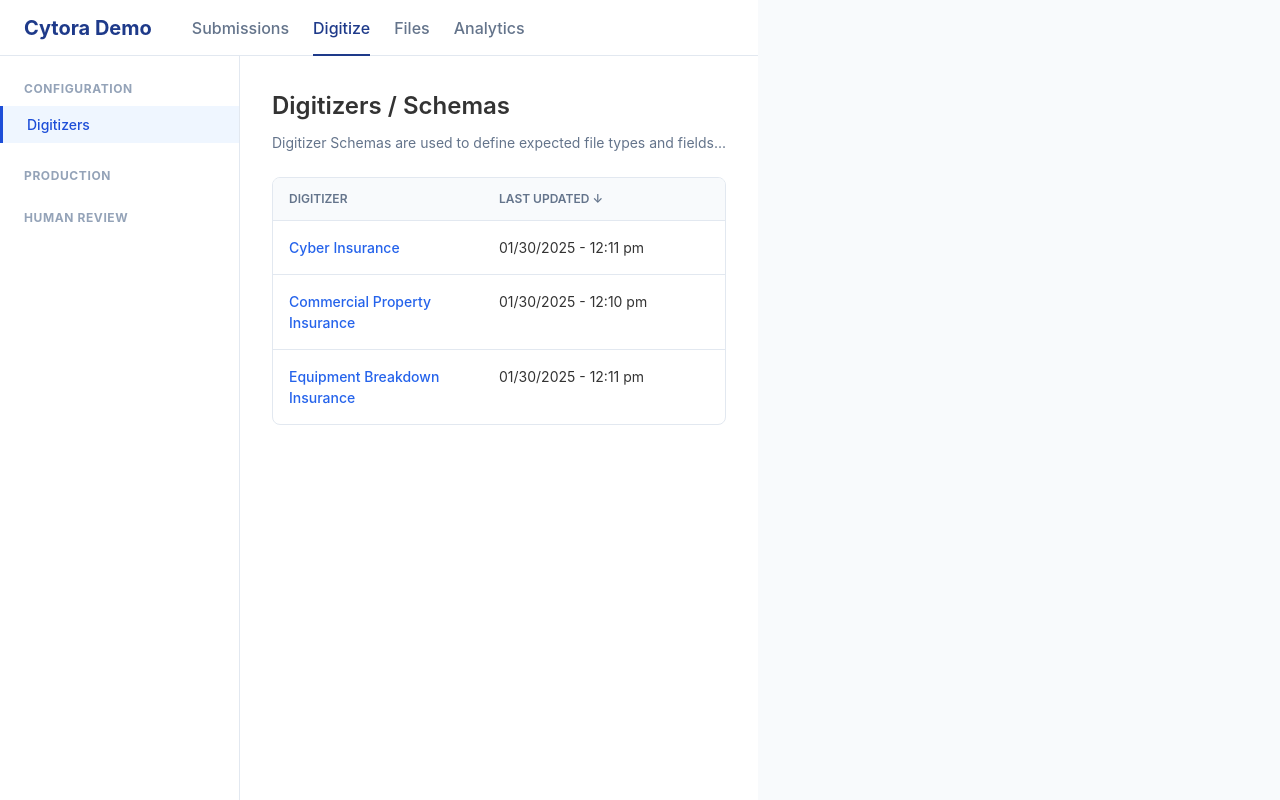
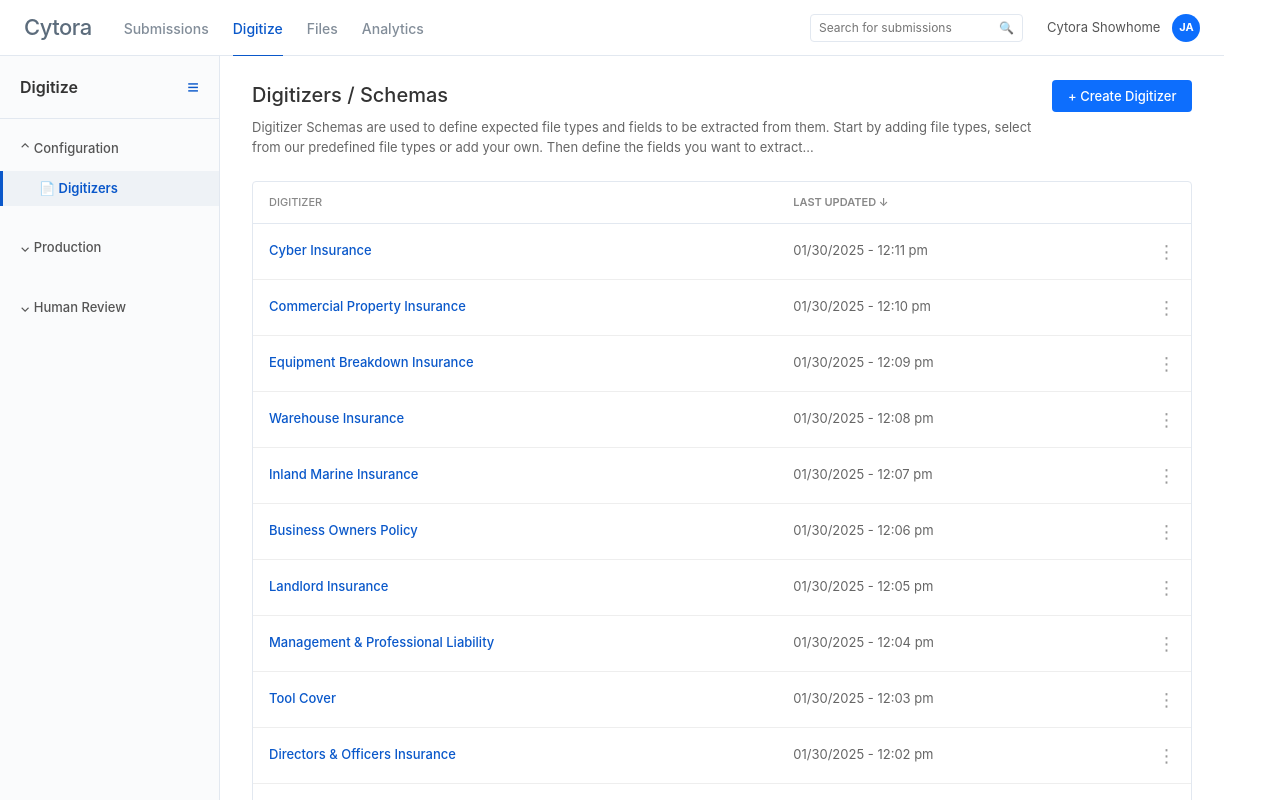
Before and after one commit to uxdjason/cytora-schema-demo, a React (Vite) app: page / in a window 1280 px wide. Built offline with nearby package versions, Linux system fonts and the light colour scheme.

Commit message:
feat: update App component, styles, and mock data

```diff
--- a/src/App.css
+++ b/src/App.css
@@ -1,48 +1,86 @@
-/* 기본 리셋 및 폰트 */
+/* 기본 리셋 */
 * { box-sizing: border-box; margin: 0; padding: 0; font-family: -apple-system, BlinkMacSystemFont, "Segoe UI", Roboto, Helvetica, Arial, sans-serif; }
-body { background-color: #f8fafc; color: #333; }
+body { background-color: #ffffff; color: #333; overflow: hidden; }
 
 .app-layout { display: flex; flex-direction: column; height: 100vh; }
 
-/* 상단 네비게이션 */
-.top-nav { display: flex; align-items: center; padding: 0 24px; height: 56px; background: white; border-bottom: 1px solid #e2e8f0; }
-.logo { font-size: 20px; font-weight: bold; color: #1e3a8a; margin-right: 40px; }
-.nav-links span { margin-right: 24px; color: #64748b; font-weight: 500; cursor: pointer; }
-.nav-links span.active { color: #1e3a8a; border-bottom: 2px solid #1e3a8a; padding-bottom: 16px; }
+/* 1. 상단 네비게이션 */
+.top-nav { display: flex; justify-content: space-between; align-items: center; padding: 0 24px; height: 56px; border-bottom: 1px solid #e2e8f0; }
+.nav-left, .nav-right { display: flex; align-items: center; }
+.logo { font-size: 22px; font-weight: 500; color: #5c6c7c; margin-right: 32px; letter-spacing: -0.5px; }
+.nav-links span { margin-right: 24px; color: #828d99; font-size: 14px; font-weight: 500; cursor: pointer; padding: 18px 0; }
+.nav-links span.active { color: #0a58ca; border-bottom: 2px solid #0a58ca; }
 
-/* 본문 레이아웃 (사이드바 + 메인) */
+.search-bar { display: flex; align-items: center; border: 1px solid #e2e8f0; border-radius: 4px; padding: 4px 8px; margin-right: 24px; }
+.search-bar input { border: none; outline: none; font-size: 12px; width: 180px; color: #666; }
+.search-icon { font-size: 12px; color: #999; }
+.user-profile { display: flex; align-items: center; font-size: 13px; color: #555; }
+.avatar { background-color: #0d6efd; color: white; width: 28px; height: 28px; border-radius: 50%; display: flex; justify-content: center; align-items: center; font-size: 11px; margin-left: 12px; font-weight: bold; }
+
+/* 2. 본문 레이아웃 (사이드바 + 메인) */
 .main-body { display: flex; flex: 1; overflow: hidden; }
 
-/* 사이드바 */
-.sidebar { width: 240px; background: white; border-right: 1px solid #e2e8f0; padding: 24px 0; }
-.menu-group { margin-bottom: 24px; }
-.menu-group h3 { font-size: 12px; color: #94a3b8; padding: 0 24px; margin-bottom: 8px; text-transform: uppercase; letter-spacing: 0.05em; }
-.menu-group ul { list-style: none; }
-.menu-group li { padding: 8px 24px; font-size: 14px; cursor: pointer; color: #475569; }
-.menu-group li.active { background: #eff6ff; color: #1d4ed8; font-weight: 500; border-left: 3px solid #1d4ed8; }
+/* 좌측 사이드바 */
+.sidebar { width: 220px; border-right: 1px solid #e2e8f0; background: #fafbfc; display: flex; flex-direction: column; }
+.sidebar-header { display: flex; justify-content: space-between; align-items: center; padding: 16px 20px; border-bottom: 1px solid #e2e8f0; }
+.sidebar-header h3 { font-size: 16px; font-weight: 600; color: #333; }
+.hamburger { color: #0a58ca; font-size: 20px; font-weight: bold; cursor: pointer; }
+.menu-group { padding: 12px 0; }
+.collapsible { font-size: 13px; font-weight: 500; color: #555; padding: 8px 20px; cursor: pointer; }
+.menu-group ul { list-style: none; margin-top: 4px; }
+.menu-group li { padding: 8px 20px 8px 36px; font-size: 13px; cursor: pointer; color: #555; }
+.menu-group li.active { background: #eef2f6; color: #0a58ca; font-weight: 600; border-left: 3px solid #0a58ca; }
 
 /* 메인 콘텐츠 영역 */
-.main-content { flex: 1; padding: 32px; overflow-y: auto; background: white; }
-.content-section h2 { font-size: 24px; margin-bottom: 8px; font-weight: 600; }
-.subtitle { color: #64748b; font-size: 14px; margin-bottom: 24px; }
+.main-content { flex: 1; padding: 24px 32px; overflow-y: auto; background: white; }
+.content-section { max-width: 1200px; }
+.section-header { display: flex; justify-content: space-between; align-items: flex-start; margin-bottom: 24px; }
+.content-section h2 { font-size: 20px; font-weight: 500; color: #333; margin-bottom: 8px; }
+.subtitle { color: #666; font-size: 13px; line-height: 1.5; max-width: 800px; }
 
-/* 브레드크럼 (뒤로가기) */
-.breadcrumb { margin-bottom: 24px; font-size: 18px; font-weight: 600; }
-.back-link { color: #64748b; cursor: pointer; }
-.back-link:hover { text-decoration: underline; }
+/* 버튼 스타일 */
+.primary-btn { background: #0d6efd; color: white; border: none; padding: 8px 16px; border-radius: 4px; font-size: 13px; font-weight: 500; cursor: pointer; }
+.secondary-btn { background: white; color: #0d6efd; border: 1px solid #e2e8f0; padding: 6px 12px; border-radius: 4px; font-size: 12px; cursor: pointer; font-weight: 500; }
+.outline-btn { background: white; color: #555; border: 1px solid #ccc; padding: 4px 10px; border-radius: 4px; font-size: 12px; margin-right: 12px; cursor: pointer; }
 
-/* 탭 메뉴 */
-.tabs { display: flex; border-bottom: 1px solid #e2e8f0; margin-bottom: 24px; gap: 24px; }
-.tab { background: none; border: none; padding: 8px 0; font-size: 14px; font-weight: 500; color: #64748b; cursor: pointer; }
-.tab.active { color: #1d4ed8; border-bottom: 2px solid #1d4ed8; }
+/* 브레드크럼 & 탭 */
+.breadcrumb { font-size: 16px; margin-bottom: 20px; }
+.back-link { color: #0a58ca; cursor: pointer; font-weight: 500; }
+.current-path { color: #555; font-weight: 500; }
+.tabs { display: flex; border-bottom: 1px solid #e2e8f0; margin-bottom: 24px; gap: 32px; }
+.tab { background: none; border: none; padding: 8px 0; font-size: 14px; font-weight: 500; color: #666; cursor: pointer; }
+.tab.active { color: #0a58ca; border-bottom: 2px solid #0a58ca; margin-bottom: -1px; }
 
-/* 테이블 스타일 */
-.table-container { border: 1px solid #e2e8f0; border-radius: 8px; overflow: hidden; }
-.table-header { display: flex; background: #f8fafc; padding: 12px 16px; font-size: 12px; font-weight: 600; color: #64748b; border-bottom: 1px solid #e2e8f0; }
-.table-header span { flex: 1; }
-.table-row { display: flex; padding: 16px; border-bottom: 1px solid #e2e8f0; font-size: 14px; cursor: pointer; transition: background 0.2s; }
-.table-row:hover { background: #f1f5f9; }
-.table-row span { flex: 1; }
-.table-row:last-child { border-bottom: none; }
-.text-blue { color: #2563eb; font-weight: 500; }
-.status-badge { background: #dcfce3; color: #166534; padding: 4px 8px; border-radius: 4px; font-size: 12px; font-weight: 500; }
+/* 상세 탭 상단 헤더 */
+.tab-header { display: flex; justify-content: space-between; align-items: center; margin-bottom: 16px; }
+.tab-desc { font-size: 13px; color: #666; }
+.action-buttons { display: flex; gap: 8px; }
+
+/* 테이블 (스크린샷 싱크로율 99%) */
+.table-container { border: 1px solid #e2e8f0; border-radius: 4px; }
+.table-container.no-border { border: none; border-top: 1px solid #e2e8f0; border-radius: 0; }
+.table-header { display: flex; padding: 12px 16px; font-size: 11px; font-weight: 600; color: #888; border-bottom: 1px solid #e2e8f0; text-transform: uppercase; }
+.table-row { display: flex; padding: 14px 16px; border-bottom: 1px solid #eee; font-size: 13px; align-items: center; cursor: pointer; }
+.table-row:hover { background: #f8fafc; }
+.table-row.default-cursor { cursor: default; }
+
+/* 테이블 열(Column) 너비 배분 */
+.col-main { flex: 2; font-weight: 500; }
+.col-name { flex: 1.5; font-weight: 500; }
+.col-type { flex: 1; color: #555; }
+.col-desc { flex: 2.5; }
+.col-job { flex: 2; font-weight: 500; }
+.col-date { flex: 1; }
+.col-status { flex: 1; display: flex; align-items: center; }
+.col-output { flex: 1; }
+.col-action { width: 120px; text-align: right; display: flex; justify-content: flex-end; align-items: center; }
+.col-check { width: 40px; }
+
+/* 유틸리티 클래스 */
+.text-blue { color: #0a58ca; }
+.text-gray { color: #666; }
+.kebab-menu { font-size: 18px; color: #999; cursor: pointer; font-weight: bold; margin-left: 8px; }
+.status-dot { color: #198754; font-size: 14px; margin-right: 6px; }
+.badge { padding: 4px 8px; border-radius: 4px; font-size: 11px; font-weight: 600; }
+.badge.ready { background: #fff3cd; color: #856404; }
+.badge.confirmed { background: #d1e7dd; color: #0f5132; }
--- a/src/App.jsx
+++ b/src/App.jsx
@@ -3,31 +3,39 @@ import { mockDatabase } from './mockData'
 import './App.css'
 
 function App() {
-  // 상태 관리: 선택된 스키마(없으면 전체 리스트), 선택된 탭
   const [selectedSchema, setSelectedSchema] = useState(null)
   const [activeTab, setActiveTab] = useState('Fields')
 
-  // 전체 스키마 리스트 화면 (스크린샷 1)
+  // 우측 점 3개 아이콘 (Kebab menu)
+  const KebabMenu = () => <span className="kebab-menu">⋮</span>
+
   const renderSchemaList = () => (
     <div className="content-section">
+      <div className="section-header">
+        <div>
           <h2>Digitizers / Schemas</h2>
-      <p className="subtitle">Digitizer Schemas are used to define expected file types and fields...</p>
+          <p className="subtitle">Digitizer Schemas are used to define expected file types and fields to be extracted from them. Start by adding file types, select from our predefined file types or add your own. Then define the fields you want to extract...</p>
+        </div>
+        <button className="primary-btn">+ Create Digitizer</button>
+      </div>
+
       <div className="table-container">
         <div className="table-header">
-          <span>DIGITIZER</span>
-          <span>LAST UPDATED ↓</span>
+          <span className="col-main">DIGITIZER</span>
+          <span className="col-date">LAST UPDATED ↓</span>
+          <span className="col-action"></span>
         </div>
         {mockDatabase.schemas.map(schema => (
           <div key={schema.id} className="table-row" onClick={() => setSelectedSchema(schema)}>
-            <span className="text-blue">{schema.name}</span>
-            <span>{schema.lastUpdated}</span>
+            <span className="col-main text-blue">{schema.name}</span>
+            <span className="col-date text-gray">{schema.lastUpdated}</span>
+            <span className="col-action"><KebabMenu /></span>
           </div>
         ))}
       </div>
     </div>
   )
 
-  // 특정 스키마 상세 화면 (스크린샷 2, 3, 4)
   const renderSchemaDetail = () => {
     const tabs = ['File Types', 'Fields', 'Mappings', 'Advanced', 'Teach', 'Settings']
 
@@ -35,7 +43,7 @@ function App() {
       <div className="content-section">
         <div className="breadcrumb">
           <span onClick={() => setSelectedSchema(null)} className="back-link">Digitizers / Schemas</span>
-          <span> / {selectedSchema.name}</span>
+          <span className="current-path"> / {selectedSchema.name}</span>
         </div>
 
         <div className="tabs">
@@ -50,56 +58,90 @@ function App() {
           ))}
         </div>
 
-        {/* 탭 내용 렌더링 */}
         <div className="tab-content">
           {activeTab === 'Fields' && (
-            <div className="table-container">
+            <div className="data-view">
+               <div className="tab-header">
+                 <p className="tab-desc">Define the Fields you want to capture. Organise the fields into sections to bring related data points together...</p>
+                 <button className="secondary-btn">+ Add Field</button>
+               </div>
+               <div className="table-container no-border">
                  <div className="table-header">
-                  <span>NAME</span>
-                  <span>FIELD TYPE</span>
-                  <span>DESCRIPTION</span>
+                    <span className="col-check"><input type="checkbox" disabled/></span>
+                    <span className="col-name">NAME</span>
+                    <span className="col-type">FIELD TYPE</span>
+                    <span className="col-desc">DESCRIPTION</span>
+                    <span className="col-action"></span>
                  </div>
                  {mockDatabase.fields.filter(f => f.schemaId === selectedSchema.id).map(field => (
-                 <div key={field.id} className="table-row">
-                   <span>{field.name}</span>
-                   <span>{field.type}</span>
-                   <span>{field.description}</span>
+                   <div key={field.id} className="table-row default-cursor">
+                     <span className="col-check"><input type="checkbox" /></span>
+                     <span className="col-name">{field.name}</span>
+                     <span className="col-type">{field.type} ⌄</span>
+                     <span className="col-desc text-gray">{field.description}</span>
+                     <span className="col-action"><KebabMenu /></span>
                    </div>
                  ))}
+               </div>
             </div>
           )}
 
           {activeTab === 'File Types' && (
-            <div className="table-container">
+            <div className="data-view">
+              <div className="tab-header">
+                 <p className="tab-desc">Create your File Types here by defining a file classification system which can have 1, 2 or 3 levels...</p>
+                 <div className="action-buttons">
+                   <button className="secondary-btn">+ Add Category</button>
+                   <button className="secondary-btn">Upload Classification</button>
+                 </div>
+               </div>
+               <div className="table-container no-border">
                  <div className="table-header">
-                  <span>NAME</span>
-                  <span>DESCRIPTION</span>
+                    <span className="col-check"></span>
+                    <span className="col-name">NAME</span>
+                    <span className="col-desc">DESCRIPTION</span>
+                    <span className="col-action"></span>
                  </div>
                  {mockDatabase.fileTypes.filter(ft => ft.schemaId === selectedSchema.id).map(ft => (
-                 <div key={ft.id} className="table-row">
-                   <span>{ft.name}</span>
-                   <span>{ft.description}</span>
+                   <div key={ft.id} className="table-row default-cursor">
+                     <span className="col-check"><input type="checkbox" /></span>
+                     <span className="col-name text-gray">{ft.name}</span>
+                     <span className="col-desc text-gray">{ft.description}</span>
+                     <span className="col-action"><button className="outline-btn">Add Sub-Category</button><KebabMenu /></span>
                    </div>
                  ))}
+               </div>
             </div>
           )}
 
           {activeTab === 'Teach' && (
-            <div className="table-container">
+            <div className="data-view">
+              <div className="tab-header">
+                 <p className="tab-desc">Add files and begin reviewing. We recommend you use emails with attachments...</p>
+                 <button className="secondary-btn">Upload Files ⌄</button>
+               </div>
+               <div className="table-container no-border">
                  <div className="table-header">
-                  <span>JOB NAME</span>
-                  <span>CREATED AT</span>
-                  <span>STATUS</span>
-                  <span>OUTPUT</span>
+                    <span className="col-check"><input type="checkbox" disabled/></span>
+                    <span className="col-job">JOB NAME</span>
+                    <span className="col-date">CREATED AT</span>
+                    <span className="col-date">LAST UPDATED AT</span>
+                    <span className="col-status">STATUS</span>
+                    <span className="col-output">OUTPUT</span>
+                    <span className="col-action"></span>
                  </div>
                  {mockDatabase.teachJobs.filter(job => job.schemaId === selectedSchema.id).map(job => (
-                 <div key={job.id} className="table-row">
-                   <span className="text-blue">{job.jobName}</span>
-                   <span>{job.createdAt}</span>
-                   <span><span className="status-badge">{job.status}</span></span>
-                   <span>{job.output}</span>
+                   <div key={job.id} className="table-row default-cursor">
+                     <span className="col-check"><input type="checkbox" /></span>
+                     <span className="col-job text-blue">{job.jobName}</span>
+                     <span className="col-date text-gray">{job.createdAt}</span>
+                     <span className="col-date text-gray">{job.createdAt}</span>
+                     <span className="col-status"><span className="status-dot">■</span> Finished</span>
+                     <span className="col-output"><span className={`badge ${job.output.toLowerCase()}`}>{job.output}</span></span>
+                     <span className="col-action"><button className="outline-btn">Review</button><KebabMenu /></span>
                    </div>
                  ))}
+               </div>
             </div>
           )}
         </div>
@@ -109,35 +151,51 @@ function App() {
 
   return (
     <div className="app-layout">
-      {/* 상단 네비게이션 */}
+      {/* 최상단 네비게이션 */}
       <nav className="top-nav">
-        <div className="logo">Cytora Demo</div>
+        <div className="nav-left">
+          <div className="logo">Cytora</div>
           <div className="nav-links">
             <span>Submissions</span>
             <span className="active">Digitize</span>
             <span>Files</span>
             <span>Analytics</span>
           </div>
+        </div>
+        <div className="nav-right">
+          <div className="search-bar">
+            <input type="text" placeholder="Search for submissions" />
+            <span className="search-icon">🔍</span>
+          </div>
+          <div className="user-profile">
+            <span>Cytora Showhome</span>
+            <div className="avatar">JA</div>
+          </div>
+        </div>
       </nav>
 
       <div className="main-body">
         {/* 좌측 사이드바 */}
         <aside className="sidebar">
+          <div className="sidebar-header">
+            <h3>Digitize</h3>
+            <span className="hamburger">≡</span>
+          </div>
           <div className="menu-group">
-            <h3>Configuration</h3>
+            <h4 className="collapsible active">⌃ Configuration</h4>
             <ul>
-              <li className="active">Digitizers</li>
+              <li className="active">📄 Digitizers</li>
             </ul>
           </div>
           <div className="menu-group">
-            <h3>Production</h3>
+            <h4 className="collapsible">⌄ Production</h4>
           </div>
           <div className="menu-group">
-            <h3>Human Review</h3>
+            <h4 className="collapsible">⌄ Human Review</h4>
           </div>
         </aside>
 
-        {/* 메인 콘텐츠 영역 (조건부 렌더링) */}
+        {/* 메인 콘텐츠 영역 */}
         <main className="main-content">
           {selectedSchema ? renderSchemaDetail() : renderSchemaList()}
         </main>
--- a/src/mockData.js
+++ b/src/mockData.js
@@ -3,14 +3,34 @@ export const mockDatabase = {
     schemas: [
       { id: "s1", name: "Cyber Insurance", lastUpdated: "01/30/2025 - 12:11 pm" },
       { id: "s2", name: "Commercial Property Insurance", lastUpdated: "01/30/2025 - 12:10 pm" },
-      { id: "s3", name: "Equipment Breakdown Insurance", lastUpdated: "01/30/2025 - 12:11 pm" }
+      { id: "s3", name: "Equipment Breakdown Insurance", lastUpdated: "01/30/2025 - 12:09 pm" },
+      { id: "s4", name: "Warehouse Insurance", lastUpdated: "01/30/2025 - 12:08 pm" },
+      { id: "s5", name: "Inland Marine Insurance", lastUpdated: "01/30/2025 - 12:07 pm" },
+      { id: "s6", name: "Business Owners Policy", lastUpdated: "01/30/2025 - 12:06 pm" },
+      { id: "s7", name: "Landlord Insurance", lastUpdated: "01/30/2025 - 12:05 pm" },
+      { id: "s8", name: "Management & Professional Liability", lastUpdated: "01/30/2025 - 12:04 pm" },
+      { id: "s9", name: "Tool Cover", lastUpdated: "01/30/2025 - 12:03 pm" },
+      { id: "s10", name: "Directors & Officers Insurance", lastUpdated: "01/30/2025 - 12:02 pm" },
+      { id: "s11", name: "Crime Coverage", lastUpdated: "01/30/2025 - 12:01 pm" },
+      { id: "s12", name: "Marine Insurance", lastUpdated: "01/30/2025 - 12:00 pm" },
+      { id: "s13", name: "Business Interruption", lastUpdated: "01/30/2025 - 11:59 pm" },
+      { id: "s14", name: "Contents Insurance", lastUpdated: "01/30/2025 - 11:58 pm" },
+      { id: "s15", name: "Professional Indemnity", lastUpdated: "01/30/2025 - 1:57 pm" },
+      { id: "s16", name: "Public Liability", lastUpdated: "01/30/2025 - 11:56 pm" },
+      { id: "s17", name: "Product Liability", lastUpdated: "01/30/2025 - 11:55 pm" },
+      { id: "s18", name: "Workers Compensation", lastUpdated: "01/30/2025 - 11:54 pm" },
+      { id: "s19", name: "Business Fraud", lastUpdated: "01/30/2025 - 11:53 pm" },
+      { id: "s20", name: "General Liability", lastUpdated: "01/30/2025 - 11:52 pm" }
     ],
 
     // 스크린샷 2: File Types (Cyber Insurance 스키마에 속한 파일 타입들)
     fileTypes: [
       { id: "ft1", schemaId: "s1", name: "Email", description: "An email, irrespective of its content" },
       { id: "ft2", schemaId: "s1", name: "Application Form", description: "An application form for insurance coverage" },
-      { id: "ft3", schemaId: "s1", name: "Statement of values", description: "Statement of values listing the assets of the insured" }
+      { id: "ft3", schemaId: "s1", name: "Statement of values", description: "Statement of values listing the assets of the insured" },
+      { id: "ft4", schemaId: "s1", name: "Other", description: "Other" },
+      { id: "ft5", schemaId: "s1", name: "Loss History", description: "Loss history of the insured" },
+      { id: "ft6", schemaId: "s1", name: "Supplemental", description: "Supplemental application" }
     ],
 
     // 스크린샷 3: Fields (Cyber Insurance 스키마에서 추출할 데이터 필드들)
@@ -18,12 +38,19 @@ export const mockDatabase = {
       { id: "f1", schemaId: "s1", name: "ApplyCriticalPatches", type: "Text", description: "Does the applicant apply critical and high severity patches within 30 days?" },
       { id: "f2", schemaId: "s1", name: "Business activity", type: "Text", description: "The business activity or business operations or industry of the insured" },
       { id: "f3", schemaId: "s1", name: "Number of employees", type: "Dropdown", description: "The number of employees of the insured" },
-      { id: "f4", schemaId: "s1", name: "Backup & Recovery Frequency", type: "True/False", description: "Back up and recovery is once or more every 10 days" }
+      { id: "f4", schemaId: "s1", name: "MFAForRemoteAccess", type: "Text", description: "Does the insured require MFA for remote access" },
+      { id: "f5", schemaId: "s1", name: "Insured Address", type: "Text", description: "The address of the insured" },
+      { id: "f6", schemaId: "s1", name: "Broker name", type: "Text", description: "The name of the broker" },
+      { id: "f7", schemaId: "s1", name: "ISO Certification", type: "Text", description: "Does the insured have ISO certification" },
+      { id: "f8", schemaId: "s1", name: "The size of the IT team", type: "Text", description: "The size of the IT team of the insured" },
+      { id: "f9", schemaId: "s1", name: "Insured Name", type: "Text", description: "The name of the insured" },
+      { id: "f10", schemaId: "s1", name: "Backup & Recovery Frequency", type: "True/False", description: "Back up and recovery is once or more every 10 days" },
+      { id: "f11", schemaId: "s1", name: "Broker Location", type: "True/False", description: "Broker address is in North America" }
     ],
 
     // 스크린샷 4: Teach (학습/리뷰 작업 리스트)
     teachJobs: [
       { id: "job1", schemaId: "s1", jobName: "New business_Yale Electronics, quote by 05_07.eml", createdAt: "01/30/2025 - 3:50 pm", status: "Finished", output: "Ready" },
-      { id: "job2", schemaId: "s1", jobName: "New business_Yale Electronics, quote by 05_07.eml", createdAt: "01/30/2025 - 1:26 pm", status: "Finished", output: "Confirmed" }
+      { id: "job2", schemaId: "s1", jobName: "New business_Yale Electronics, quote by 05_06.eml", createdAt: "01/30/2025 - 1:26 pm", status: "Finished", output: "Confirmed" }
     ]
   };
```
Lines whose indentation alone changed are shown as unchanged.
